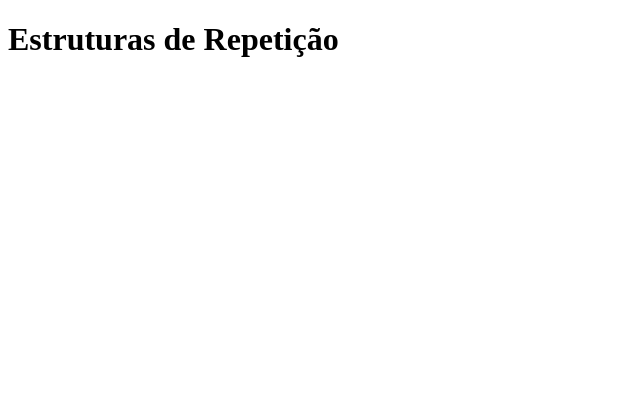
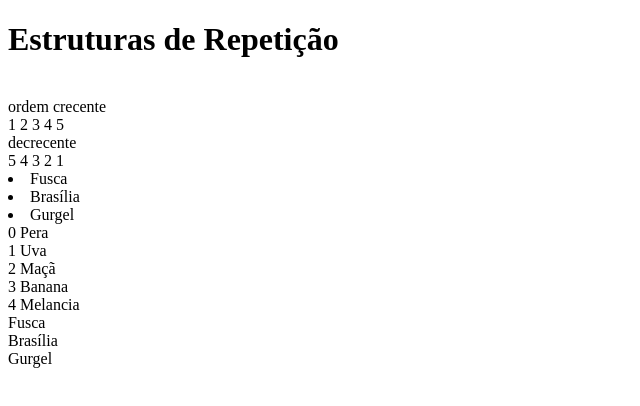
Before and after one commit to nem080/Js_ProfessorEdsonMaia, a plain HTML site: page aula13/aula13.html in a window 1280 px wide. Shown: the whole page, without its empty margins (0-640 px from the left). Drawn offline with Linux system fonts and the light colour scheme.

Commit message:
exerc 12, 13 concluído
.

```diff
--- a/aula13/aula13.html
+++ b/aula13/aula13.html
@@ -12,6 +12,6 @@
     <section class='conteudos'>
     </section>
 </main>
-<script src="js/aula13.js"></script>
+<script src="aula13.js"></script>
 </body>
 </html>
--- a/aula13/aula13.js
+++ b/aula13/aula13.js
@@ -1,17 +1,20 @@
 /* Aula 13 de JS sobre Estruturas de Repeticao */
 
+// array de carro
 let carros = ['Fusca', 'Brasília', 'Gurgel']
 
 /* FOR = para faca */
 /* i = iterador, interacao ou index */
+// percorrendo de 1 a 5
+document.write('<br> ordem crecente <br> ');
 for (let i = 1; i <= 5; i++) {
     document.write(i + " ")
 }
-
+document.write('<br> decrecente <br> ');
 for (let i = 5; i >= 1; i--) {
     document.write(i + " ")
 }
-
+// <============================================================>
 for (let i = 0; i < carros.length; i++) {
     document.write(`<li>${carros[i]}</li>`)
 }
```
